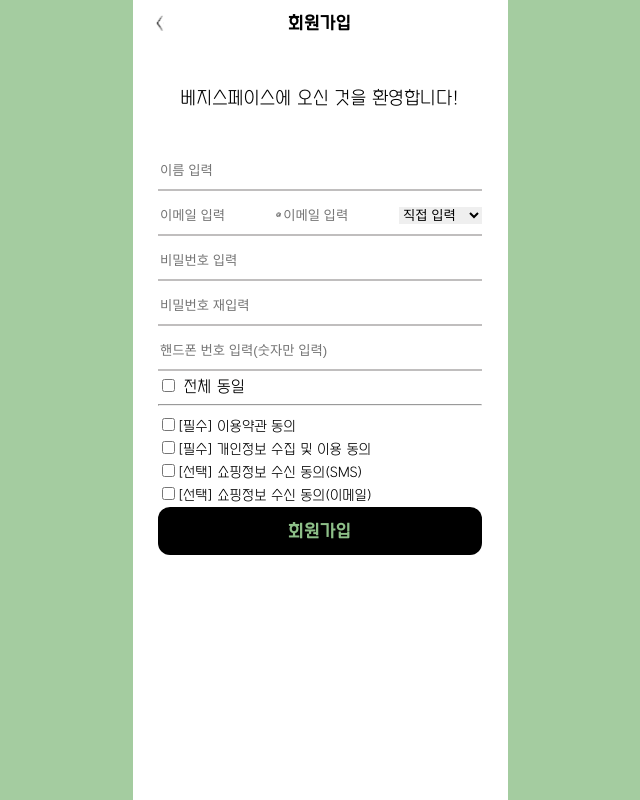
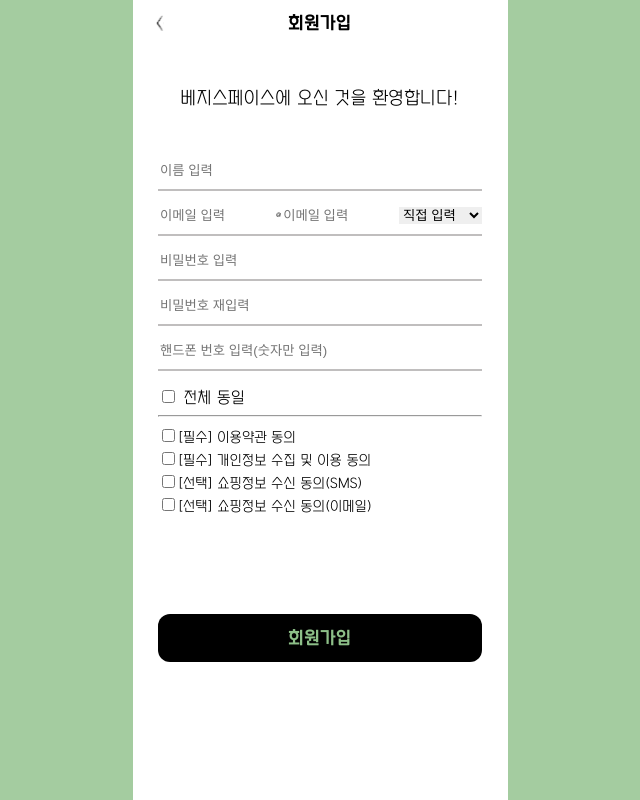
Before and after one commit to VegiSpace/VegiSpace-FE, a React (Create React App) app: page /signup in a window 1280 px wide. Shown: the whole page, without its empty margins (320-960 px from the left). Built offline with nearby package versions, Linux system fonts and the light colour scheme; a web font is replaced by a local one.

Commit message:
fix: make signup Form validation run onChange

```diff
--- a/src/pages/Signup/index.tsx
+++ b/src/pages/Signup/index.tsx
@@ -16,7 +16,7 @@
     control,
     setValue,
     getValues,
-  } = useForm<SignUpFormValues>();
+  } = useForm<SignUpFormValues>({ mode: "onChange" });
 
   const makeSelectAll = () => {
     setValue("shopEmailTerms", !getValues("shopEmailTerms"));
@@ -39,6 +39,7 @@
           }
         })}
       >
+        <StyledInputWrapper>
           <div>
             <StyledInputContainer
               invalid={errors.name ? colors.warning[25] : colors.grey[400]}
@@ -134,7 +135,8 @@
                     message: "비밀번호는 최대 20자여야 합니다",
                   },
                   pattern: {
-                  value: /^(?=.*[a-zA-Z])(?=.*[0-9])(?=.*[!@#$%^&*?_]).{8,20}$/,
+                    value:
+                      /^(?=.*[a-zA-Z])(?=.*[0-9])(?=.*[!@#$%^&*?_]).{8,20}$/,
                     message: "영문 / 특수기호 / 숫자를 포함하여야 합니다.",
                   },
                 })}
@@ -180,10 +182,14 @@
                 })}
               />
             </StyledInputContainer>
-          {errors?.phone && <StyledError> {errors.phone.message} </StyledError>}
+            {errors?.phone && (
+              <StyledError> {errors.phone.message} </StyledError>
+            )}
           </div>
+        </StyledInputWrapper>
 
-        <div>
+        <StyledCheckboxWrapper>
+          <StyledCheckboxContainer>
             <input
               type="checkbox"
               {...register("selectAll")}
@@ -191,7 +197,7 @@
             />
             <Typo typoType="Body3"> 전체 동일</Typo>
             <StyledHR />
-        </div>
+          </StyledCheckboxContainer>
 
           <StyledCheckboxContainer>
             <div>
@@ -218,7 +224,9 @@
                   required: "필수 약관에 동의 해야 합니다.",
                 })}
               />
-            <StyledTermTitle>[필수] 개인정보 수집 및 이용 동의</StyledTermTitle>
+              <StyledTermTitle>
+                [필수] 개인정보 수집 및 이용 동의
+              </StyledTermTitle>
             </div>
 
             {errors?.collectInfoTerms && (
@@ -230,10 +238,17 @@
             <StyledTermTitle>[선택] 쇼핑정보 수신 동의(SMS)</StyledTermTitle>
           </StyledCheckboxContainer>
           <StyledCheckboxContainer>
-          <input type="checkbox" value="true" {...register("shopEmailTerms")} />
+            <input
+              type="checkbox"
+              value="true"
+              {...register("shopEmailTerms")}
+            />
             <StyledTermTitle>[선택] 쇼핑정보 수신 동의(이메일)</StyledTermTitle>
           </StyledCheckboxContainer>
+        </StyledCheckboxWrapper>
 
+        <DevTool control={control} />
+        <StyledButtonContainer>
           <Button
             type="submit"
             btnType="primary"
@@ -250,7 +265,7 @@
           >
             회원가입
           </Button>
-        <DevTool control={control} />
+        </StyledButtonContainer>
       </StyledFormCotainer>
     </StyledSection>
   );
@@ -267,6 +282,12 @@
   flex-direction: column;
   justify-content: center;
   align-items: center;
+`;
+
+const StyledInputWrapper = styled.div``;
+
+const StyledCheckboxWrapper = styled.div`
+  margin-top: 1.6rem;
 `;
 
 const StyledCheckboxContainer = styled.div`
@@ -315,3 +336,7 @@
   font-size: 1.4rem;
   font-style: normal;
 `;
+
+const StyledButtonContainer = styled.div`
+  margin-top: 10rem;
+`;
```
Lines whose indentation alone changed are shown as unchanged.
